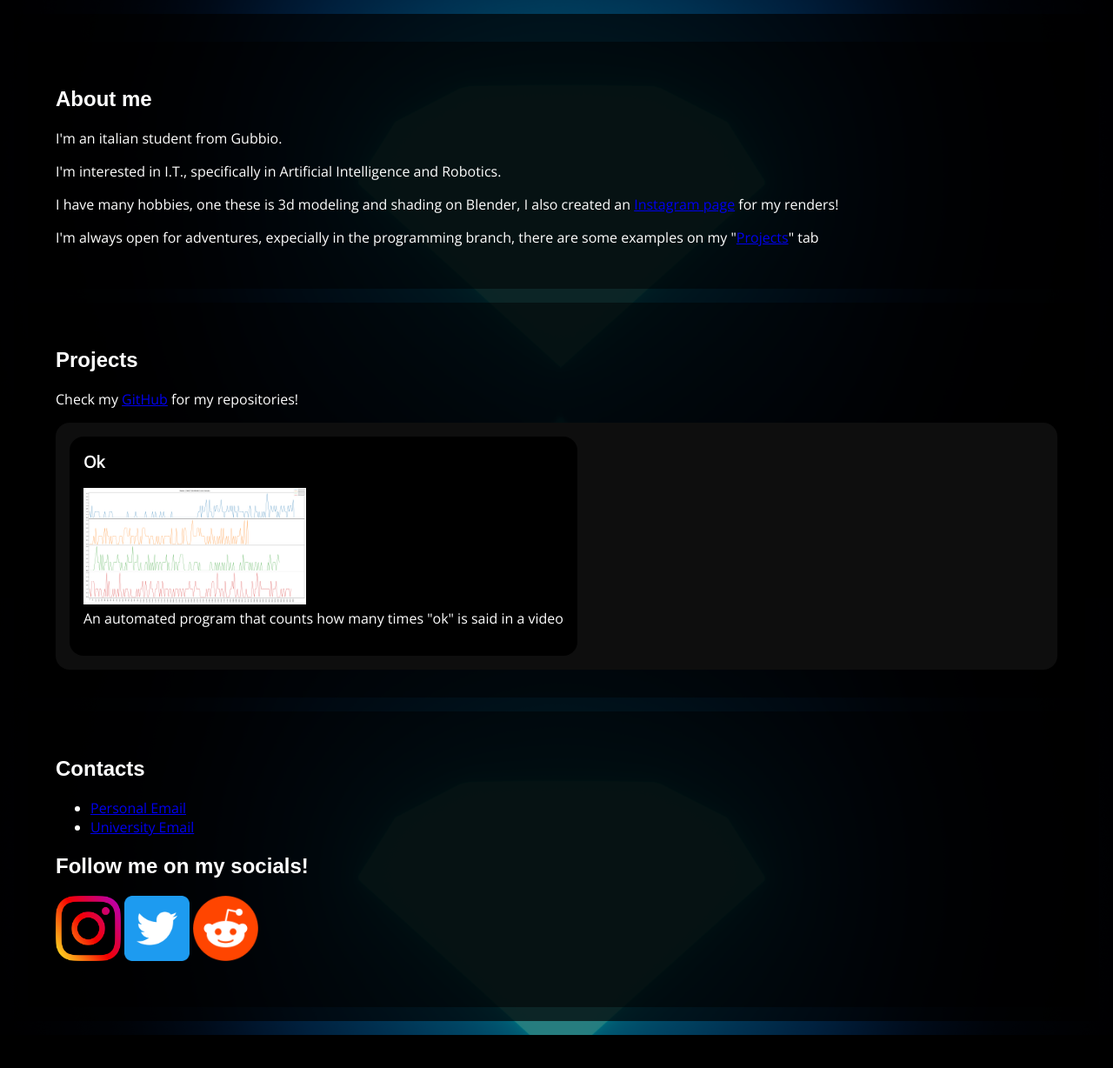
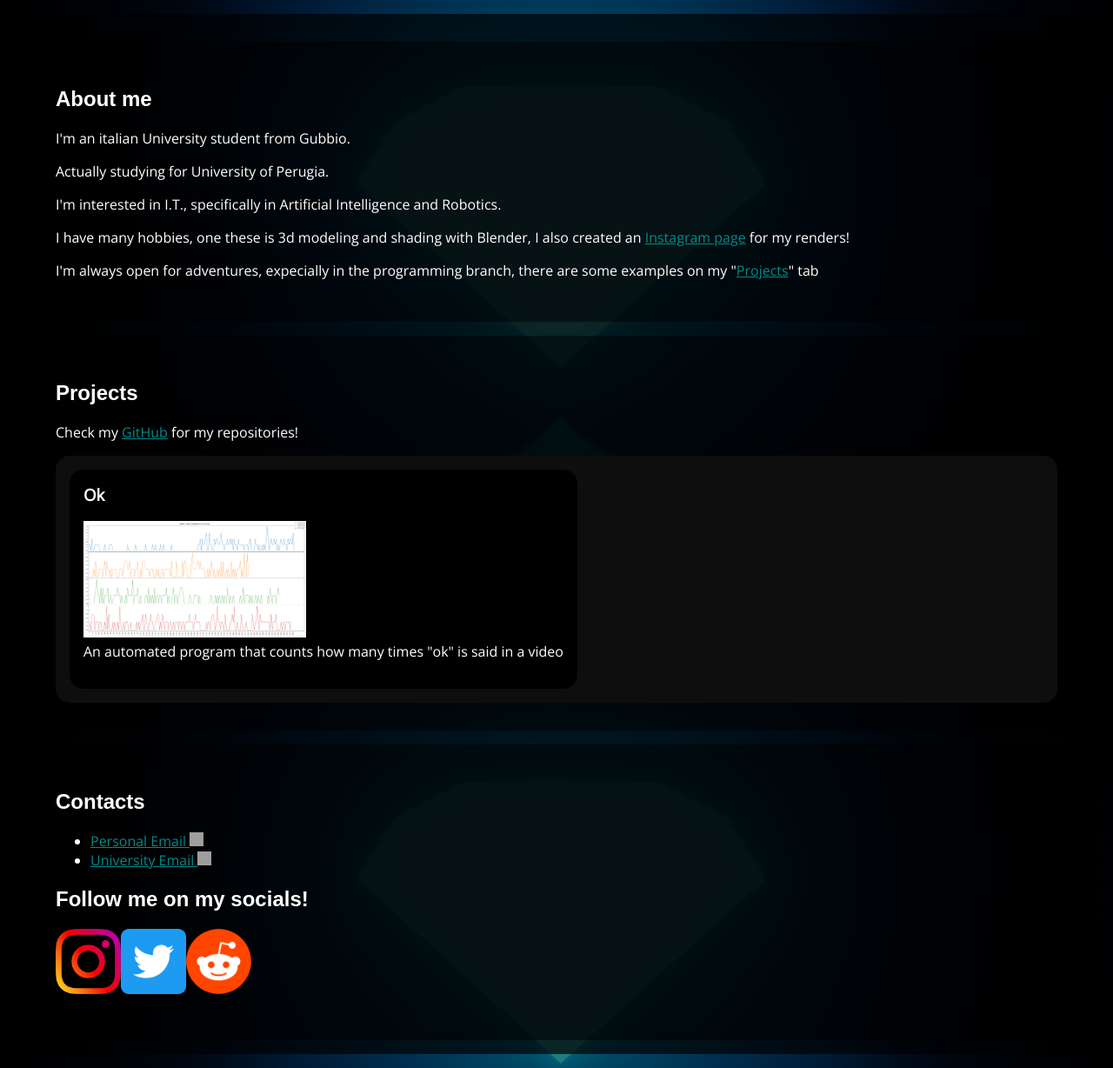
Before and after one commit to michelevantaggi02/michelevantaggi02.github.io, a PHP site: page / in a window 1280 px wide. Shown: the part 112-1340 px from the top of the page at 87% size. Before the commit the page ends 1302 px from the top, so only its background shows below. Run offline with PHP 8.4, Linux system fonts and the light colour scheme; grey boxes are pictures that could not be loaded.

Commit message:
Aggiunte icone e modificati colori

```diff
--- a/index.php
+++ b/index.php
@@ -6,6 +6,7 @@
     <meta http-equiv="X-UA-Compatible" content="IE=edge">
     <meta name="viewport" content="width=device-width, initial-scale=1.0">
     <link rel="stylesheet" href="styles/style.css">
+    <link rel="shortcut icon" href="favicon.ico">
     <title>Michele's personal site</title>
 </head>
 
@@ -29,10 +30,14 @@
         <div class="content">
             <div class="about">
                 <h2>About me</h2>
-                <p>I'm an italian student from Gubbio.</p>
+                <p>I'm an italian University student from Gubbio.</p>
+                <p>Actually studying for University of Perugia.</p>
                 <p>I'm interested in I.T., specifically in Artificial Intelligence and Robotics.</p>
-                <p>I have many hobbies, one these is 3d modeling and shading on Blender, I also created an <a href="https://www.instagram.com/michi.stuffs/" target="_blank">Instagram page</a> for my renders!</p>
+                <p>I have many hobbies, one these is 3d modeling and shading with Blender, I also created an <a href="https://www.instagram.com/michi.stuffs/" target="_blank">Instagram page</a> for my renders!</p>
                 <p>I'm always open for adventures, expecially in the programming branch, there are some examples on my "<a href="#projects">Projects</a>" tab</p>
+                <div class="">
+
+                </div>
             </div>
             <div class="projects">
                 <h2> <a name="projects">Projects</a> </h2>
@@ -48,11 +53,11 @@
             <div class="contacts">
                 <h2>Contacts</h2>
                 <ul>
-                    <li><a href="mailto:michelevantaggi02@gmail.com">Personal Email</a></li>
-                    <li><a href="mailto:michele.vantaggi@studenti.unipg.it">University Email</a></li>
+                    <li><a href="mailto:michelevantaggi02@gmail.com">Personal Email <img src="https://lh3.googleusercontent.com/0rpHlrX8IG77awQMuUZpQ0zGWT7HRYtpncsuRnFo6V3c8Lh2hPjXnEuhDDd-OsLz1vua4ld2rlUYFAaBYk-rZCODmi2eJlwUEVsZgg" class="little_icon"></a></li>
+                    <li><a href="mailto:michele.vantaggi@studenti.unipg.it">University Email <img src="https://upload.wikimedia.org/wikipedia/it/4/48/Logo_Universit%C3%A0_di_Perugia.gif" class="little_icon"></a></li>
                 </ul>
                 <h2>Follow me on my socials!</h2>
-                <p>
+                <p id="socials">
                     <a href="https://www.instagram.com/michivanta.exe/" target="_blank"><img src="imgs/insta.png" alt="instagram link" class="social_icon"></a>
                     <a href="https://twitter.com/MichiVanta" target="_blank"><img src="imgs/twit.png" alt="twitter link" class="social_icon"></a>
                     <a href="https://www.reddit.com/user/michi_vanta" target="_blank"><img src="imgs/reddit.png" alt="reddit link" class="social_icon"></a>
--- a/styles/style.css
+++ b/styles/style.css
@@ -127,3 +127,17 @@ h1, h2{
     width: 100px;
     height: 100px;
 }
+.little_icon{
+  width: 1em;
+  height: 1em;
+}
+
+a:link, a:visited{
+  color:darkcyan;
+}
+
+#socials{
+  display: flex;
+  flex-direction: row;
+  align-items: center;
+}
```
